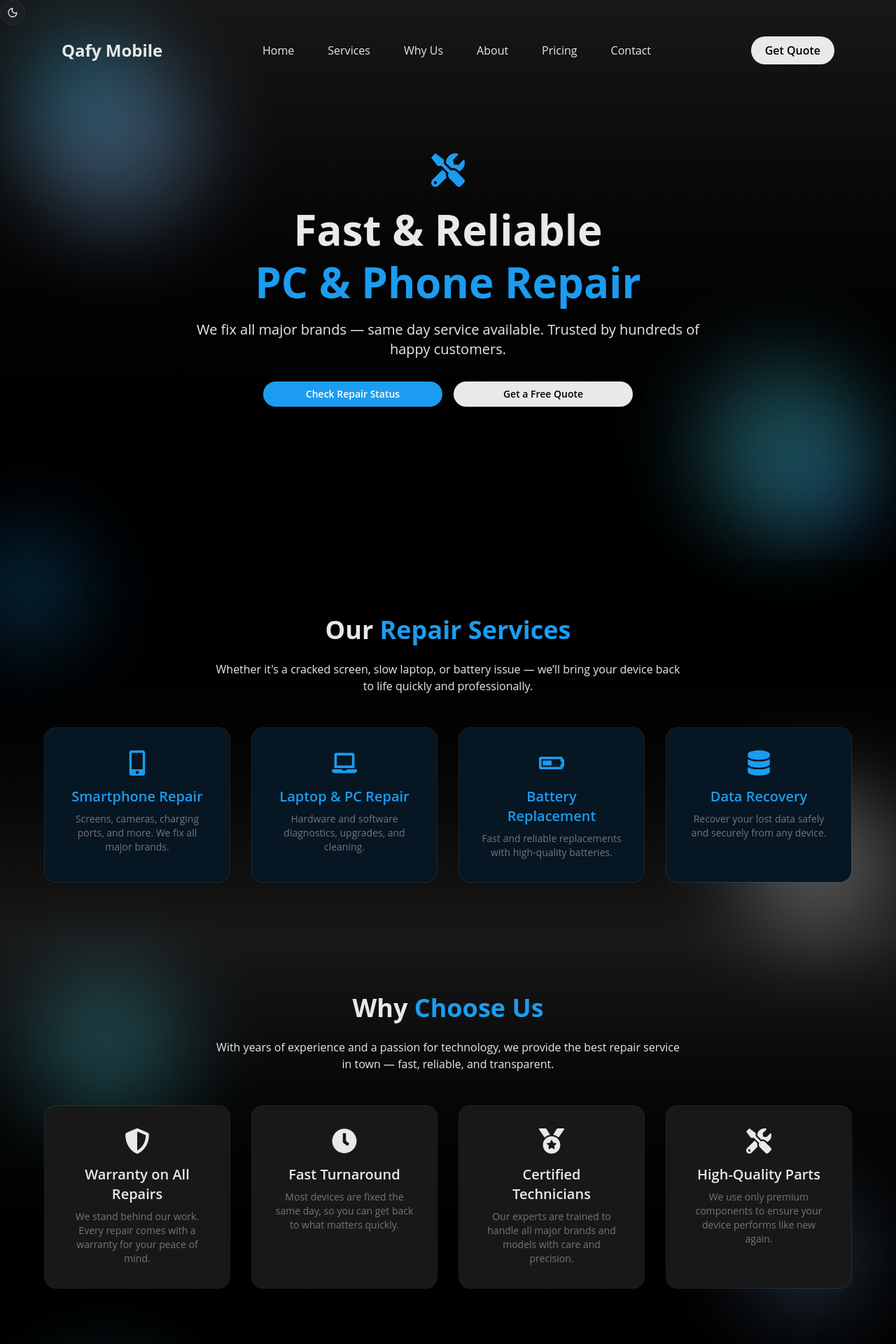
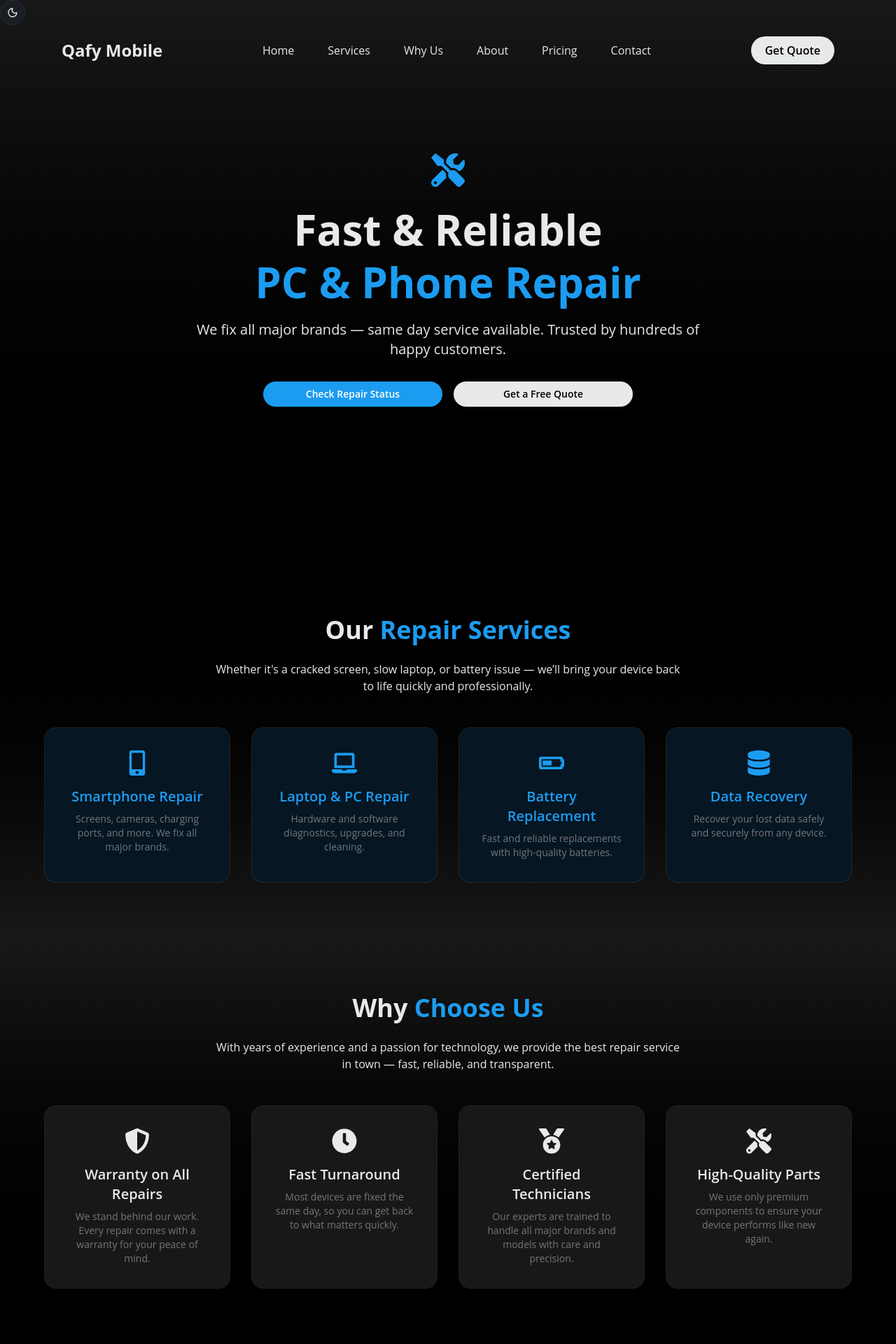
Before and after one commit to Gagun45/qafy-spa-frontend, a React (Vite) app: page / in a window 1280 px wide. Shown: the top 1920 px of the page at 70% size. Built offline with nearby package versions, Linux system fonts and the light colour scheme.

Commit message:
shapes removed

```diff
--- a/src/components/About/About.tsx
+++ b/src/components/About/About.tsx
@@ -65,7 +65,7 @@ export default function About() {
       </div>
 
       {/* Decorative glow shapes */}
-      <motion.div
+      {/* <motion.div
         initial={{ opacity: 0, scale: 0 }}
         whileInView={{ opacity: 0.25, scale: 1 }}
         transition={{ duration: 1.2 }}
@@ -78,7 +78,7 @@ export default function About() {
         transition={{ duration: 1.2, delay: 0.3 }}
         viewport={{ once: true }}
         className="absolute top-10 left-10 w-56 h-56 bg-cyan-300 rounded-full blur-3xl"
-      />
+      /> */}
     </section>
   );
 }
--- a/src/components/Footer/Footer.tsx
+++ b/src/components/Footer/Footer.tsx
@@ -1,17 +1,17 @@
-import { motion } from "framer-motion";
+// import { motion } from "framer-motion";
 import { Facebook, Instagram, Phone, Mail } from "lucide-react";
 
 export default function Footer() {
   return (
-    <footer className="relative py-12 px-6">
+    <footer className="relative py-12 px-6 bg-accent">
       {/* background glow */}
-      <motion.div
+      {/* <motion.div
         initial={{ opacity: 0 }}
         whileInView={{ opacity: 0.15 }}
         transition={{ duration: 1 }}
         viewport={{ once: true }}
         className="absolute top-1/2 left-1/2 -translate-x-1/2 aspect-square h-full bg-primary rounded-full blur-3xl"
-      />
+      /> */}
 
       <div className="relative z-10 max-w-6xl mx-auto grid md:grid-cols-3 gap-10 text-center md:text-left">
         {/* Column 1: Brand */}
--- a/src/components/Hero/Hero.tsx
+++ b/src/components/Hero/Hero.tsx
@@ -61,18 +61,18 @@ const Hero = () => {
       </motion.div>
 
       {/* Decorative shapes */}
-      <motion.div
+      {/* <motion.div
         initial={{ opacity: 0, scale: 0 }}
         animate={{ opacity: 0.25, scale: 1 }}
         transition={{ duration: 1.2, delay: 0.8 }}
-        className="absolute bottom-10 right-10 w-32 h-32 bg-blue-500 rounded-full blur-3xl"
+        className="absolute bottom-10 right-10 w-32 h-32 bg-primary rounded-full blur-3xl z-5"
       />
       <motion.div
         initial={{ opacity: 0, scale: 0 }}
         animate={{ opacity: 0.25, scale: 1 }}
         transition={{ duration: 1.2, delay: 1 }}
         className="absolute top-10 left-10 w-40 h-40 bg-cyan-500 rounded-full blur-3xl"
-      />
+      /> */}
     </section>
   );
 };
--- a/src/components/Prices/Prices.tsx
+++ b/src/components/Prices/Prices.tsx
@@ -43,7 +43,7 @@ const pricingPlans = [
 
 export default function Pricing() {
   return (
-    <section id="pricing" className="py-20 px-6 bg-linear-to-b from-background to-muted">
+    <section id="pricing" className="py-20 px-6 bg-linear-to-b from-background to-muted relative">
       <div className="max-w-6xl mx-auto text-center mb-12">
         <motion.h2
           initial={{ opacity: 0, y: 20 }}
@@ -106,7 +106,7 @@ export default function Pricing() {
       </div>
 
       {/* Background accent blobs */}
-      <motion.div
+      {/* <motion.div
         initial={{ opacity: 0 }}
         whileInView={{ opacity: 0.15 }}
         transition={{ duration: 1 }}
@@ -119,7 +119,7 @@ export default function Pricing() {
         transition={{ duration: 1, delay: 0.3 }}
         viewport={{ once: true }}
         className="absolute bottom-10 right-10 w-64 h-64 bg-cyan-300 rounded-full blur-3xl"
-      />
+      /> */}
     </section>
   );
 }
--- a/src/components/Services/Services.tsx
+++ b/src/components/Services/Services.tsx
@@ -85,12 +85,12 @@ export default function Services() {
       </div>
 
       {/* Decorative gradient shapes */}
-      <motion.div
+      {/* <motion.div
         initial={{ opacity: 0, scale: 0 }}
         whileInView={{ opacity: 0.3, scale: 1 }}
         transition={{ duration: 1.2 }}
         viewport={{ once: true }}
-        className="absolute -top-10 -left-10 w-40 h-40 bg-primary rounded-full blur-3xl"
+        className="absolute -top-10 -left-10 w-40 h-40 bg-muted-foreground rounded-full blur-3xl"
       />
       <motion.div
         initial={{ opacity: 0, scale: 0 }}
@@ -98,7 +98,7 @@ export default function Services() {
         transition={{ duration: 1.2, delay: 0.3 }}
         viewport={{ once: true }}
         className="absolute bottom-0 z-5 right-0 w-56 h-56 bg-primary-foreground rounded-full blur-3xl"
-      />
+      /> */}
     </section>
   );
 }
--- a/src/components/Testimonials/Testimonials.tsx
+++ b/src/components/Testimonials/Testimonials.tsx
@@ -24,7 +24,7 @@ const testimonials = [
 
 export default function Testimonials() {
   return (
-    <section id="testimonials" className="py-20 px-6 bg-linear-to-b from-muted to-background">
+    <section id="testimonials" className="py-20 px-6 bg-linear-to-b from-muted to-background relative">
       <div className="max-w-6xl mx-auto text-center mb-12">
         <motion.h2
           initial={{ opacity: 0, y: 20 }}
@@ -78,7 +78,7 @@ export default function Testimonials() {
       </div>
 
       {/* Decorative gradient shapes */}
-      <motion.div
+      {/* <motion.div
         initial={{ opacity: 0 }}
         whileInView={{ opacity: 0.2 }}
         transition={{ duration: 1 }}
@@ -91,7 +91,7 @@ export default function Testimonials() {
         transition={{ duration: 1, delay: 0.3 }}
         viewport={{ once: true }}
         className="absolute bottom-10 right-10 w-56 h-56 bg-cyan-300 rounded-full blur-3xl"
-      />
+      /> */}
     </section>
   );
 }
--- a/src/components/WhyChooseUs/WhyChooseUs.tsx
+++ b/src/components/WhyChooseUs/WhyChooseUs.tsx
@@ -83,7 +83,7 @@ export default function WhyChooseUs() {
       </div>
 
       {/* Decorative blur shapes */}
-      <motion.div
+      {/* <motion.div
         initial={{ opacity: 0, scale: 0 }}
         whileInView={{ opacity: 0.25, scale: 1 }}
         transition={{ duration: 1.2 }}
@@ -96,7 +96,7 @@ export default function WhyChooseUs() {
         transition={{ duration: 1.2, delay: 0.3 }}
         viewport={{ once: true }}
         className="absolute top-10 left-10 w-56 h-56 bg-cyan-300 rounded-full blur-3xl"
-      />
+      /> */}
     </section>
   );
 }
```
